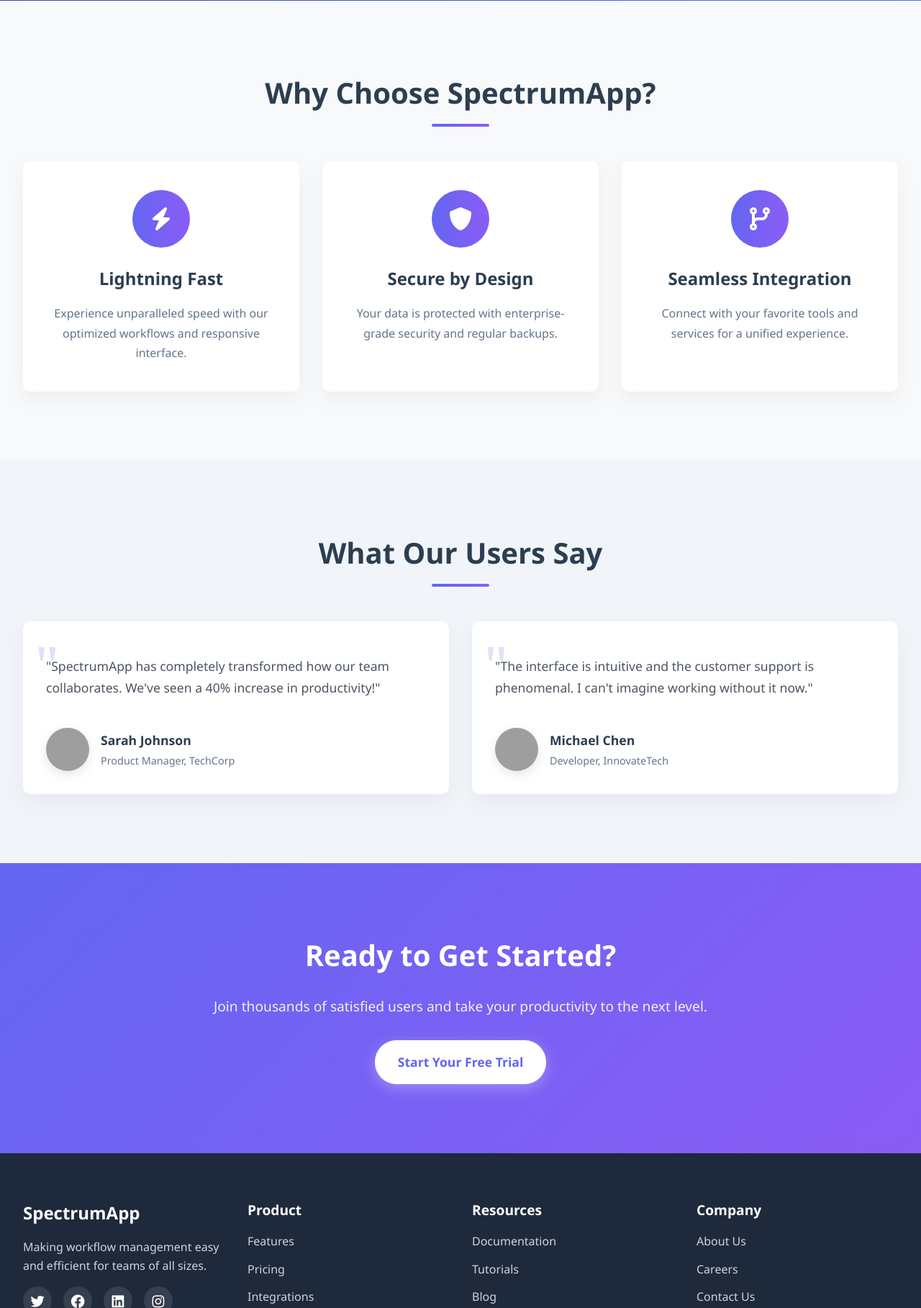
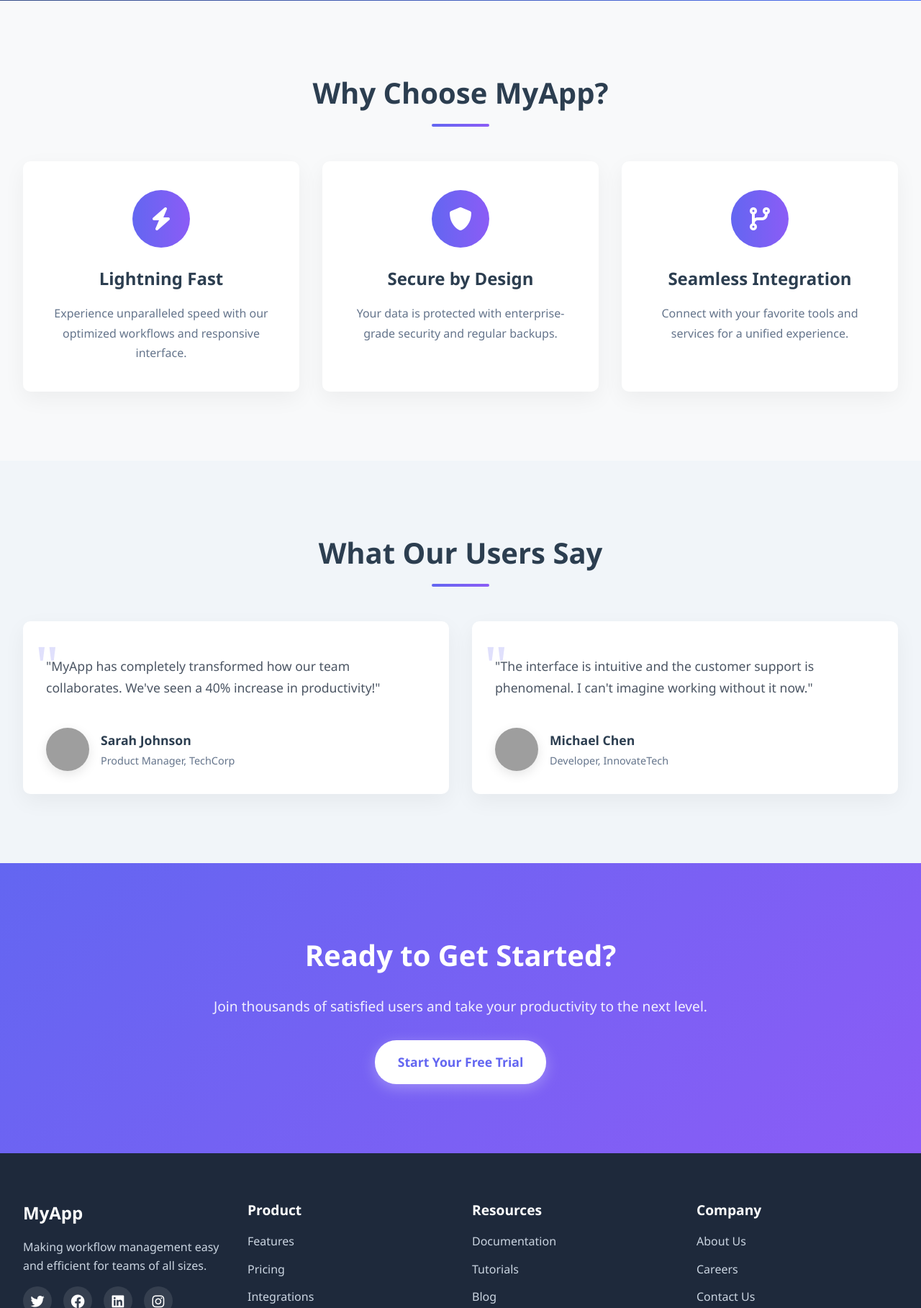
Before and after one commit to Balcus/python_webapp, a Flask app: page / in a window 1280 px wide. Shown: the part 639-2456 px from the top of the page at 72% size. Run offline with Flask 3, Linux system fonts and the light colour scheme; grey boxes are pictures that could not be loaded.

Commit message:
changes to index.html

```diff
--- a/templates/index.html
+++ b/templates/index.html
@@ -9,7 +9,7 @@
     <header class="hero">
         <div class="nav-container">
             <div class="logo">
-                <h2>Spectrum<span>App</span></h2>
+                <h2>My<span>App</span></h2>
             </div>
             <nav>
                 <ul>
@@ -43,7 +43,7 @@
     </header>
 
     <section class="features">
-        <h2 class="section-title">Why Choose SpectrumApp?</h2>
+        <h2 class="section-title">Why Choose MyApp?</h2>
         <div class="features-container">
             <div class="feature-card">
                 <div class="feature-icon">
@@ -74,7 +74,7 @@
         <div class="testimonials-container">
             <div class="testimonial-card">
                 <div class="testimonial-content">
-                    <p>"SpectrumApp has completely transformed how our team collaborates. We've seen a 40% increase in productivity!"</p>
+                    <p>"MyApp has completely transformed how our team collaborates. We've seen a 40% increase in productivity!"</p>
                 </div>
                 <div class="testimonial-author">
                     <img src="/api/placeholder/60/60" alt="User Avatar" class="avatar">
@@ -110,7 +110,7 @@
     <footer>
         <div class="footer-container">
             <div class="footer-column">
-                <h3>SpectrumApp</h3>
+                <h3>MyApp</h3>
                 <p>Making workflow management easy and efficient for teams of all sizes.</p>
                 <div class="social-icons">
                     <a href="#"><i class="fab fa-twitter"></i></a>
@@ -148,7 +148,7 @@
             </div>
         </div>
         <div class="footer-bottom">
-            <p>&copy; 2025 SpectrumApp. All rights reserved.</p>
+            <p>&copy; 2025 MyApp. All rights reserved.</p>
         </div>
     </footer>
 {% endblock %}
```
